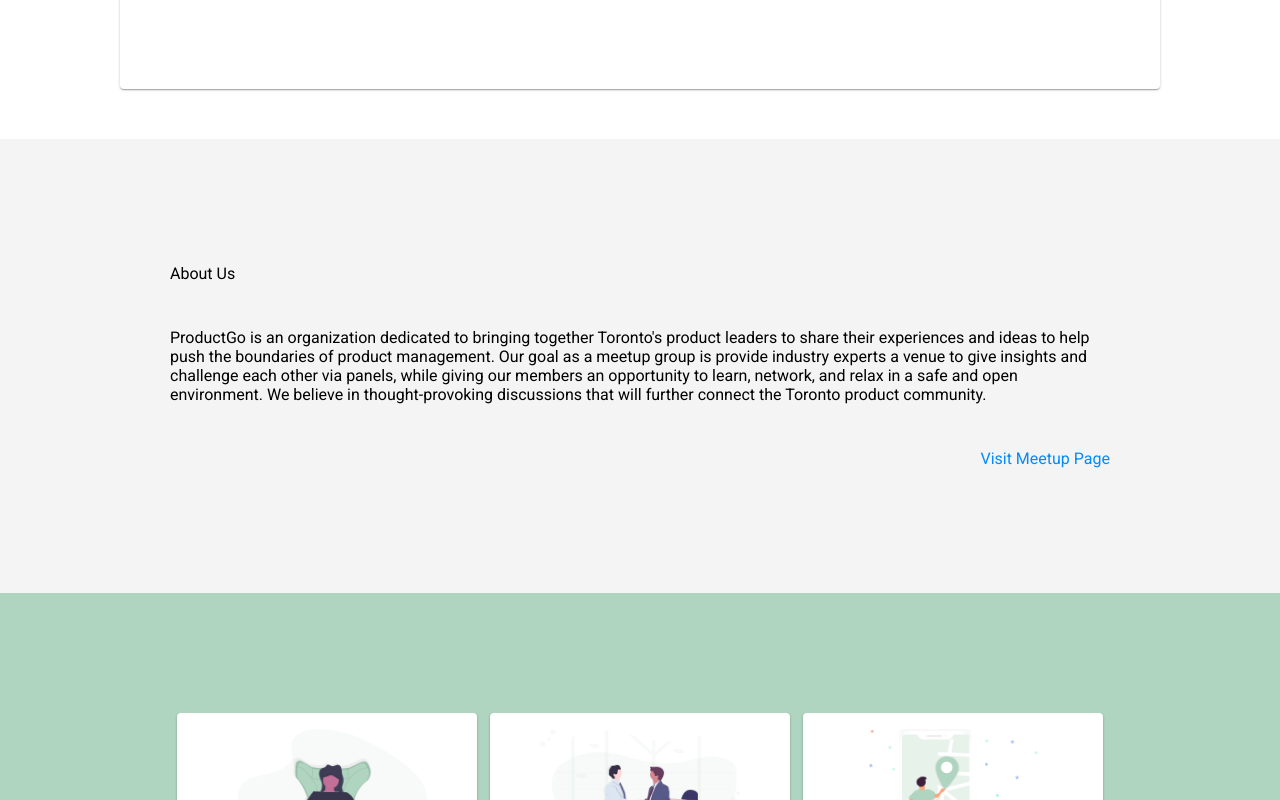
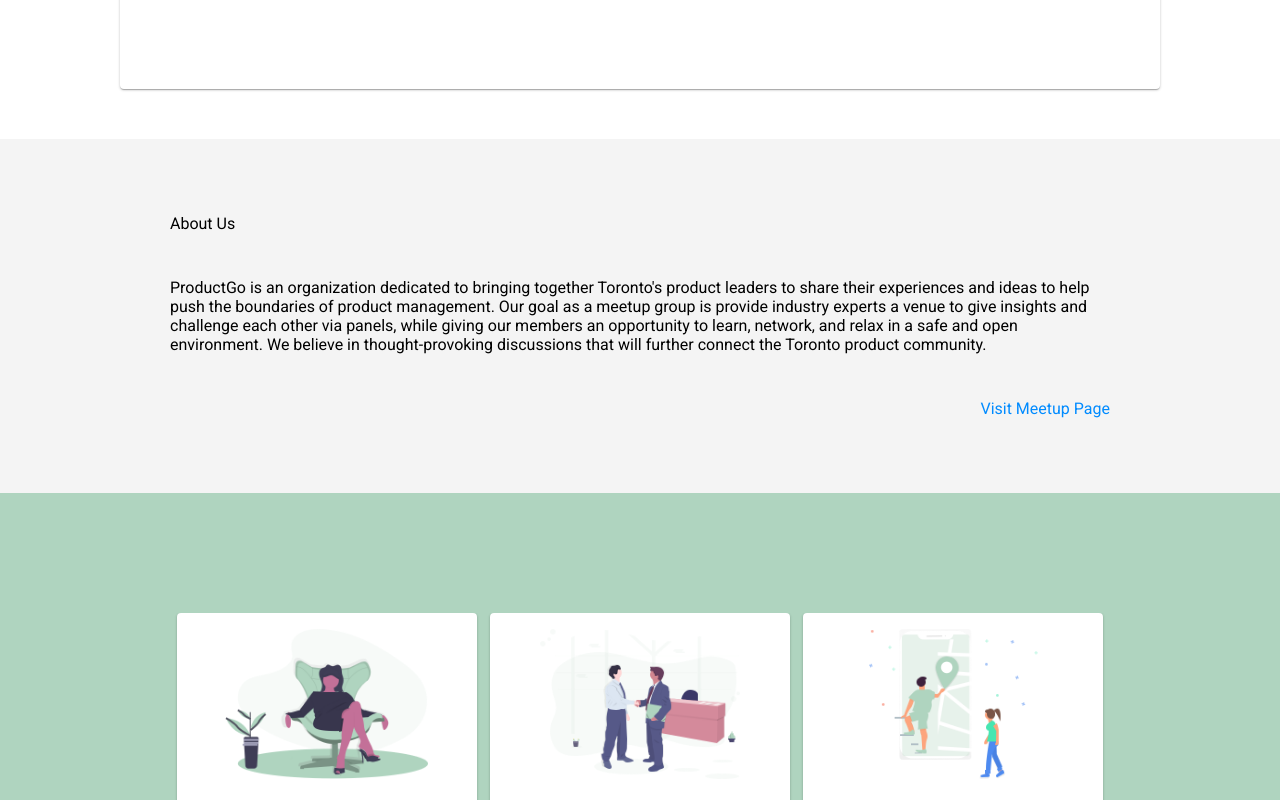
Before and after one commit to danmkang/danmkang.github.io, a React (Create React App) app: page / in a window 1280 px wide. Shown: the part 1500-2300 px from the top of the page. Built offline with nearby package versions, Linux system fonts and the light colour scheme.

Commit message:
reduce section padding

```diff
--- a/src/index.css
+++ b/src/index.css
@@ -186,5 +186,5 @@ input[type='checkbox'] {
 #about .About-copy,
 #sponsors .Sponsors-innerWrapper,
 #contact .Contact-innerWrapper{
-  padding: 125px 30px
+  padding: 75px 30px
 }
```
